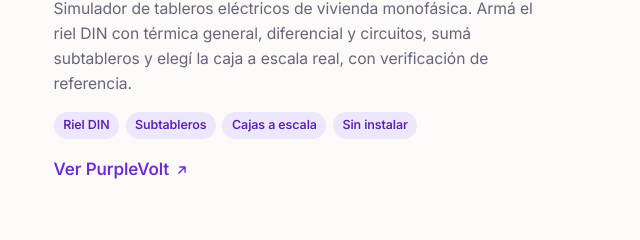
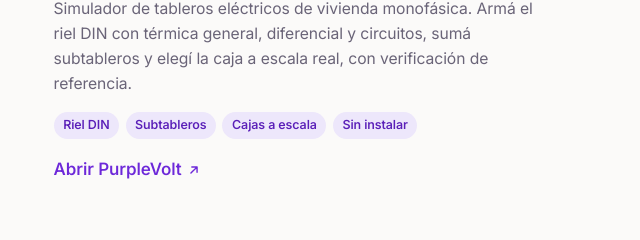
Before and after one commit to ltrecanao/purple, a plain HTML site: page index.html in a window 1280 px wide. Shown: the part 1355-1595 px from the top of the page, 612-1252 px from the left. Drawn offline with Linux system fonts and the light colour scheme.

Commit message:
fix: reemplaza vista de repositorio por web

```diff
--- a/index.html
+++ b/index.html
@@ -199,8 +199,8 @@
             <h3 class="valor-titulo">PurpleVolt</h3>
             <p class="valor-texto">Simulador de tableros eléctricos de vivienda monofásica. Armá el riel DIN con térmica general, diferencial y circuitos, sumá subtableros y elegí la caja a escala real, con verificación de referencia.</p>
             <ul class="valor-tags" aria-label="Características de PurpleVolt"><li>Riel DIN</li><li>Subtableros</li><li>Cajas a escala</li><li>Sin instalar</li></ul>
-            <a class="enlace-flecha valor-enlace" href="https://github.com/ltrecanao/purplevolt" target="_blank" rel="noopener noreferrer">
-              Ver PurpleVolt
+            <a class="enlace-flecha valor-enlace" href="https://volt.purple.com.ar" target="_blank" rel="noopener noreferrer">
+              Abrir PurpleVolt
               <svg viewBox="0 0 16 16" width="14" height="14" fill="none" stroke="currentColor" stroke-width="1.6" stroke-linecap="round" stroke-linejoin="round" aria-hidden="true" focusable="false">
                 <path d="M4.5 11.5 11.5 4.5M5.5 4.5h6v6"/>
               </svg>
```
